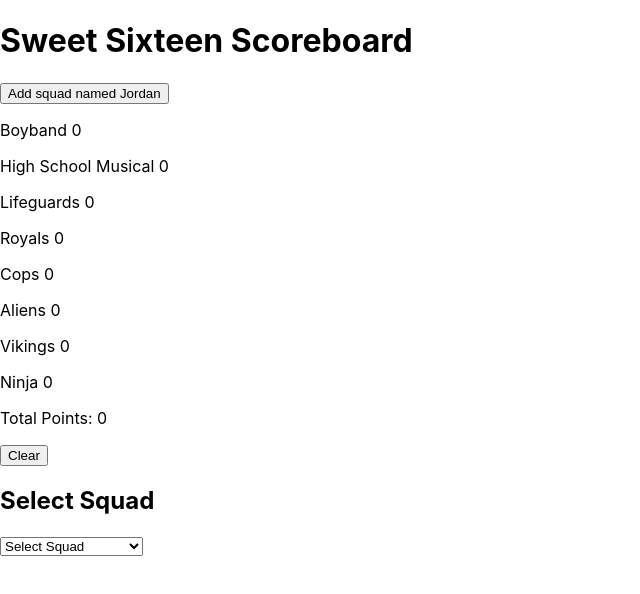
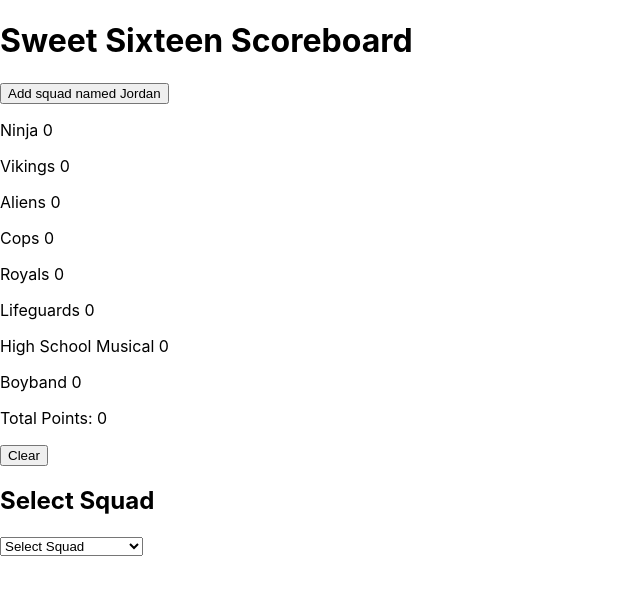
Before and after one commit to salinamu/sweet-sixteen-scoreboard, a React (Create React App) app in the folder frontend/: page / in a window 1280 px wide. Shown: the top 594 px of the page, without its empty margins (0-640 px from the left). Built offline with nearby package versions, Linux system fonts and the light colour scheme.

Commit message:
initialize treats, squads w/ function call

```diff
--- a/frontend/package.json
+++ b/frontend/package.json
@@ -8,6 +8,7 @@
     "@testing-library/user-event": "^13.5.0",
     "express": "^4.18.2",
     "react": "^18.2.0",
+    "react-collapsible": "^2.10.0",
     "react-dom": "^18.2.0",
     "react-native": "^0.72.6",
     "react-scripts": "5.0.1",
--- a/frontend/src/App.js
+++ b/frontend/src/App.js
@@ -3,6 +3,7 @@ import { useState } from "react";
 import { createContext } from "react";
 import Input from "./components/inputfield.js";
 import Scoreboard from "./components/scoreboard.js";
+
 
 import "./App.css";
 
@@ -12,91 +13,31 @@ export const TreatsContext = createContext();
 
 function App() {
   const initialSquads = [
-    {
-      id: 0,
-      name: "Boyband",
-      points: 0,
-    },
-    {
-      id: 1,
-      name: "High School Musical",
-      points: 0,
-    },
-    {
-      id: 2,
-      name: "Lifeguards",
-      points: 0,
-    },
-    {
-      id: 3,
-      name: "Royals",
-      points: 0,
-    },
-    {
-      id: 4,
-      name: "Cops",
-      points: 0,
-    },
-    {
-      id: 5,
-      name: "Aliens",
-      points: 0,
-    },
-    {
-      id: 6,
-      name: "Vikings",
-      points: 0,
-    },
-    {
-      id: 7,
-      name: "Ninja",
-      points: 0,
-    },
   ];
-  const treats = [
-    {
-      id: 0,
-      category: "Theatre Box Candy",
-      countPerPointValue: 1,
-      pointValue: 3,
-    },
-    {
-      id: 1,
-      category: "Candy Assorted",
-      countPerPointValue: 5,
-      pointValue: 1,
-    },
-    {
-      id: 2,
-      category: "Snack Variety",
-      countPerPointValue: 20,
-      pointValue: 15,
-    },
-    {
-      id: 3,
-      category: "Dum Dums",
-      countPerPointValue: 15,
-      pointValue: 1,
-    },
-    {
-      id: 4,
-      category: "Juice Soda",
-      countPerPointValue: 1,
-      pointValue: 1,
-    },
-    {
-      id: 5,
-      category: "Cookies and Cupcakes",
-      countPerPointValue: 12,
-      pointValue: 6,
-    },
+  const initialTreats = [
   ];
+  const [squads, setSquads] = useState(initialSquads);
+  const [treats, setTreats] = useState(initialTreats);
+  const [squadOption, setSquadOption] = useState("");
   const [treatOption, setTreatOption] = useState("");
-  const [squads, setSquads] = useState(initialSquads);
 
-  const [squadOption, setSquadOption] = useState("");
 
-  /*handle squads*/
+  function handleAddTreat(category, countPerPointValue, pointValue) {
+    if (!treats.find((treat) => treat.category === category)) {
+      setTreats([
+        ...treats,
+        {
+          id: treats.length - 1,
+          category: category,
+          countPerPointValue: countPerPointValue,
+          pointValue: pointValue
+        },
+      ]);
+    } else {
+      console.log("treat by category [" + category + "] already exists");
+    }
+  }
+
   function handleAddSquad(name) {
     if (!squads.find((squad) => squad.name === name)) {
       setSquads([
@@ -105,6 +46,7 @@ function App() {
           id: squads.length - 1,
           name: name,
           points: 0,
+          log: []
         },
       ]);
     } else {
@@ -118,11 +60,26 @@ function App() {
   const handleSelectSquadOption = (event) => {
     setSquadOption(event.target.value);
   };
+  handleAddSquad('Boyband');
+  handleAddSquad('High School Musical');
+  handleAddSquad('Lifeguards');
+  handleAddSquad('Royals');
+  handleAddSquad('Cops');
+  handleAddSquad('Aliens');
+  handleAddSquad('Vikings');
+  handleAddSquad('Ninja');
+
+  handleAddTreat('Theatre Box Candy', 1, 3);
+  handleAddTreat('Candy Assorted', 5, 1);
+  handleAddTreat('Snack Variety', 20, 15);
+  handleAddTreat('Dum Dums', 15, 1);
+  handleAddTreat('Juice Soda', 1, 1);
+  handleAddTreat('Cookies and Cupcakes', 12, 6);
 
   return (
     <div>
       <SquadsContext.Provider value={{ squads, setSquads }}>
-        <TreatsContext.Provider value={{ treats }}>
+        <TreatsContext.Provider value={{ treats, setTreats }}>
           <h1>Sweet Sixteen Scoreboard</h1>
           <button onClick={() => handleAddSquad("Jordan")}>
             Add squad named Jordan
--- a/frontend/src/components/inputfield.js
+++ b/frontend/src/components/inputfield.js
@@ -2,8 +2,11 @@ import { useState } from "react";
 import "../inputfield.css";
 import { useContext } from "react";
 import { SquadsContext, TreatsContext } from "../App";
+import { createContext } from "react";
+
 
 export default function Input(props) {
+
   const [value, setValue] = useState("");
 
   const onInput = (e) => setValue(e.target.value);
@@ -13,17 +16,22 @@ export default function Input(props) {
 
   const itemName = props.itemName;
   var pointsMultiplier = 1;
+  var treatCategory = "";
+
 
   function getPointsMultiplier(category) {
     treats.map((treat) => {
       if (treat.category === category) {
+        treatCategory = category;
         pointsMultiplier = treat.pointValue / treat.countPerPointValue;
       }
       return treat;
     });
     return pointsMultiplier;
   }
+  function logPoints(name, points, category) {
 
+  }
   function handleAddSquadPoints(name, points) {
     setSquads(
       squads.map((squad) => {
--- a/frontend/src/components/scoreboard.js
+++ b/frontend/src/components/scoreboard.js
@@ -1,6 +1,7 @@
 import "../inputform.css";
 import { useContext } from "react";
 import { SquadsContext } from "../App";
+import Collapsible from "react-collapsible";
 
 export default function Scoreboard(props) {
   const { squads } = useContext(SquadsContext);
@@ -25,7 +26,9 @@ export default function Scoreboard(props) {
       {squads.map((squad) => {
         return (
           <p>
-            {squad.name} {squad.points}
+            <Collapsible trigger={squad.name + " " + squad.points}>
+              <p>placeholder</p>
+            </Collapsible>
           </p>
         );
       })}
```
Also changed, not shown: 1 other file (tests, documents, lock files or other folders).
